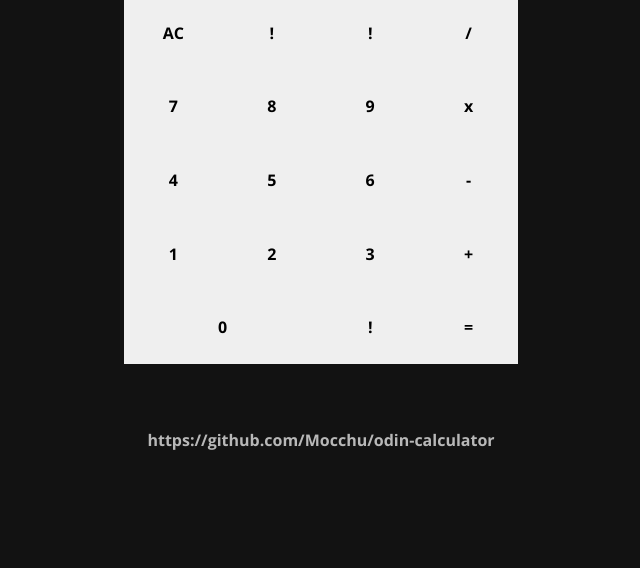
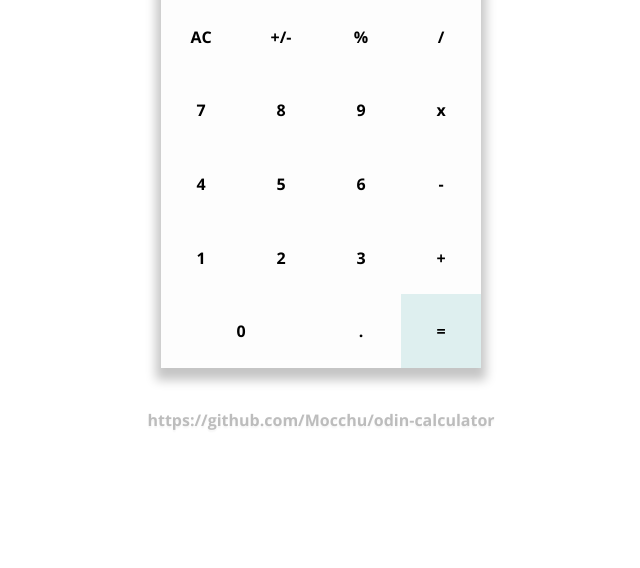
Before and after one commit to Mocchu/calculator, a plain HTML site: page index.html in a window 1280 px wide. Shown: the part 232-800 px from the top of the page, without its empty margins (319-959 px from the left). Drawn offline with nearby package versions, Linux system fonts and the light colour scheme.

Commit message:
Rework UI aesthetic and fix rounding formatting on division

```diff
--- a/index.html
+++ b/index.html
@@ -13,15 +13,15 @@
 		/>
 		<script src="script.js" defer></script>
 	</head>
-	<body class="flex center">
+	<body class="flex">
 		<div class="container flex">
 			<div class="answer-box flex">
 				<p class="answer">ʕ·ᴥ·ʔ</p>
 			</div>
 			<div class="buttons flex">
 				<button class="clear">AC</button>
-				<button>!</button>
-				<button>!</button>
+				<button>+/-</button>
+				<button>%</button>
 				<button>/</button>
 				<button>7</button>
 				<button>8</button>
@@ -36,11 +36,11 @@
 				<button>3</button>
 				<button>+</button>
 				<button class="zero">0</button>
-				<button>!</button>
+				<button>.</button>
 				<button class="equals">=</button>
 			</div>
 		</div>
-		<footer>
+		<footer class="center">
 			<a class="github" href="https://github.com/Mocchu/odin-calculator"
 				>https://github.com/Mocchu/odin-calculator</a
 			>
--- a/script.js
+++ b/script.js
@@ -6,6 +6,7 @@ let numB;
 let operator;
 let input;
 let equals = false;
+let concatInput = 0;
 
 const buttonsDiv = document.querySelector(".buttons");
 const answerP = document.querySelector(".answer");
@@ -19,7 +20,7 @@ const multiply = (numA, numB) => numA * numB;
 
 const divide = (numA, numB) => {
 	if (numB == 0) return "Divisionby0";
-	return (numA / numB).toFixed(4);
+	return parseFloat((numA / numB).toFixed(4));
 };
 
 const display = (input) => (answerP.textContent = input);
@@ -48,6 +49,8 @@ function calculate() {
 function reset(message) {
 	history = [];
 	[numA, numB] = [null, null];
+	input = 0;
+	concatInput = 0;
 	equals = false;
 	display(message);
 }
--- a/style.css
+++ b/style.css
@@ -63,10 +63,6 @@ h6 {
 }
 
 /* MY CSS */
-:root {
-	--bg-color: #121212;
-}
-
 a {
 	text-decoration: none;
 }
@@ -86,29 +82,32 @@ a:visited {
 }
 
 body {
-	background-color: var(--bg-color);
+	padding-top: 15vh;
 	font-family: "Open Sans", sans-serif;
 	height: 100vh;
 	flex-direction: column;
 	font-weight: 600;
+	color: rgba(0, 0, 0, 0.75);
 }
 
 .container {
-	height: 60%;
-	width: auto;
+	height: 30rem;
+	width: 20rem;
 	margin: 0 auto;
 	flex-direction: column;
+	box-shadow: 0 7px 10px 5px rgba(0, 0, 0, 0.233);
 }
 
 .answer-box {
 	justify-content: flex-end;
 	padding: 1em 2em;
-	background-color: white;
+	background-color: rgba(245, 245, 245, 0.719);
 	height: 7rem;
 }
 
 .answer {
 	font-size: 3.5rem;
+	overflow: hidden;
 }
 
 .buttons {
@@ -121,24 +120,36 @@ button {
 	width: 25%;
 	height: 20%;
 	border: none;
+	padding: 0;
+	background-color: rgba(243, 243, 243, 0.219);
 }
 
 button:hover {
-	opacity: 0.9;
+	background-color: rgba(243, 243, 243, 0.7);
 }
 
 button:hover:active {
-	opacity: 0.8;
+	background-color: rgba(243, 243, 243, 1);
 }
 
 .zero {
 	width: 50%;
 }
 
+.equals {
+	background-color: rgba(0, 128, 128, 0.13);
+}
+
+.equals:hover {
+	background-color: rgba(0, 128, 128, 0.17);
+}
+
 footer {
-	padding-top: 4rem;
+	padding-top: 5vh;
 }
 
 .github {
-	color: rgba(255, 255, 255, 0.7) !important;
+	color: rgba(0, 0, 0, 0.849) !important;
+	text-shadow: 0px 2px 2px rgba(0, 0, 0, 0.151);
+	opacity: 0.3;
 }
```
